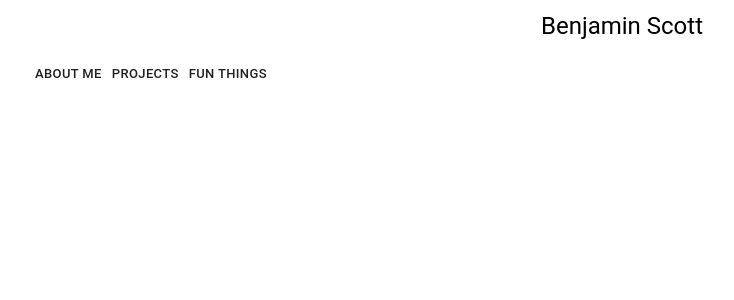
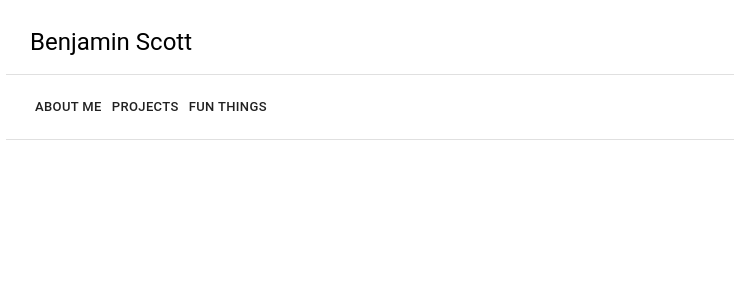
Before and after one commit to bengscott2/personal-website, a React (Create React App) app: page / in a window 1280 px wide. Shown: the top 300 px of the page, without its empty margins (18-752 px from the left). Built offline with nearby package versions, Linux system fonts and the light colour scheme; the HTML template or start-up script is replaced by a standard one; what react-animations would draw is missing.

Commit message:
style: add border to toolbars

```diff
--- /dev/null
+++ b/src/components/MuiToolbar.css
@@ -0,0 +1,3 @@
+.MuiToolbar-root{
+  border-bottom: 1px solid rgba(0, 0, 0, 0.12);
+}
--- a/src/components/navbar.js
+++ b/src/components/navbar.js
@@ -2,11 +2,13 @@ import React from 'react';
 import Toolbar from '@material-ui/core/Toolbar';
 import Button from '@material-ui/core/Button';
 import Typography from '@material-ui/core/Typography';
+import './MuiToolbar.css'
 
 function Navbar() {
 
   return (
     <React.Fragment>
+        <Toolbar>
           <Typography
             component="h2"
             variant="h5"
@@ -17,7 +19,8 @@ function Navbar() {
           >
             Benjamin Scott
           </Typography>
-        <Toolbar className='navbar'>
+        </Toolbar>
+        <Toolbar>
           <Button size='small'>
             About Me
           </Button>
```
Lines whose indentation alone changed are shown as unchanged.
